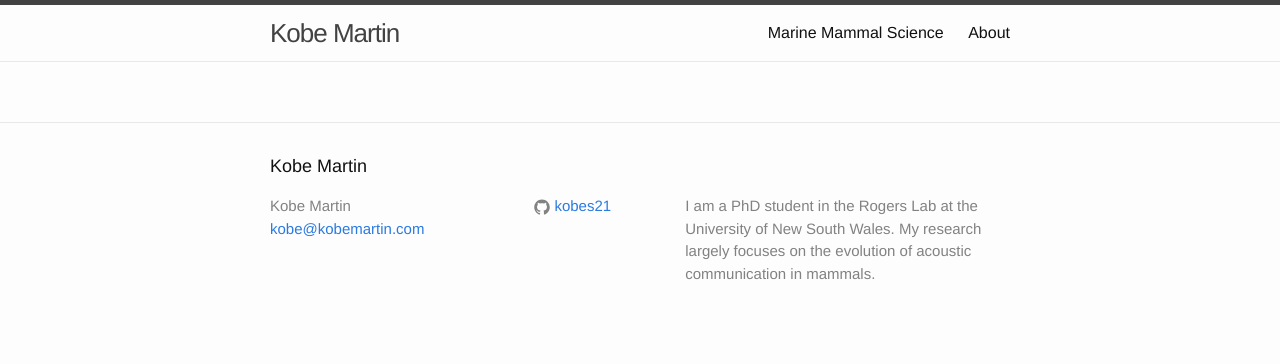
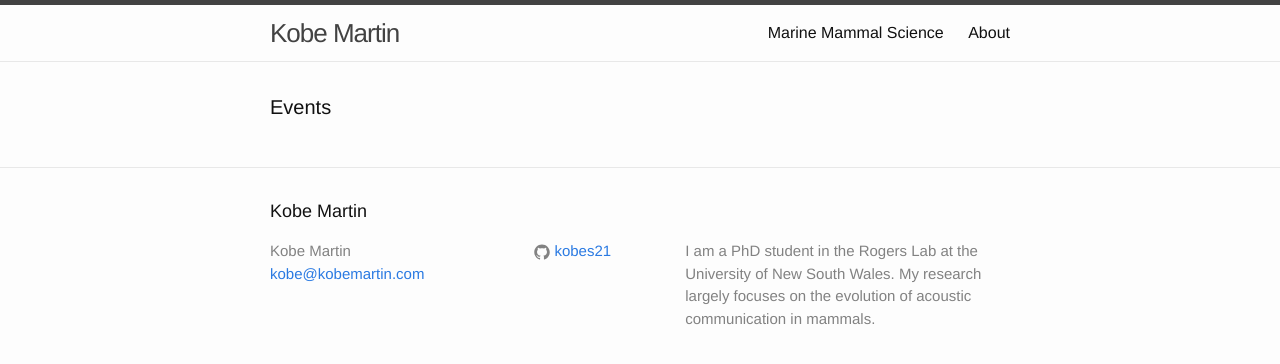
Before and after one commit to kobes21/kobes21.github.io, a Jekyll site: the page built from events/index.html, in a window 1280 px wide. Shown: the top 364 px of the page. Built offline with Jekyll 4.4.1, drawn with Linux system fonts in a browser that asks for light colours.

Commit message:
Add events home page

```diff
--- a/events/index.html
+++ b/events/index.html
@@ -1,3 +1,21 @@
 ---
 layout: default
 ---
+
+<div class="event">
+
+  <h1 class="page-heading">Events</h1>
+
+  <ul class="post-list">
+    {% for event in site.events %}
+      <li>
+        <span class="post-meta">{{ event.date | date: "%b %-d, %Y" }}</span>
+
+        <h2>
+          <a class="post-link" href="{{ event.url | prepend: site.baseurl }}">{{ event.title }}</a>
+        </h2>
+      </li>
+    {% endfor %}
+  </ul>
+
+</div>
```
